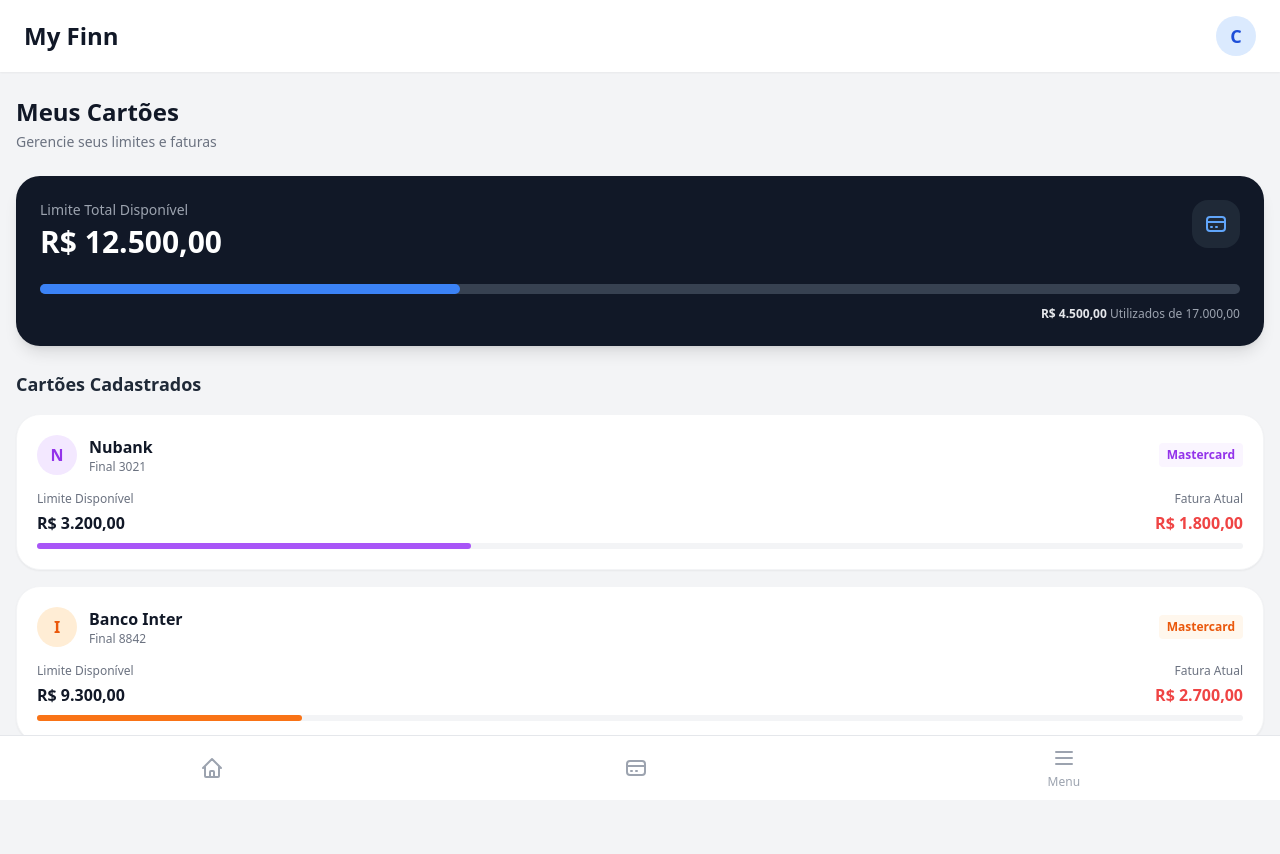
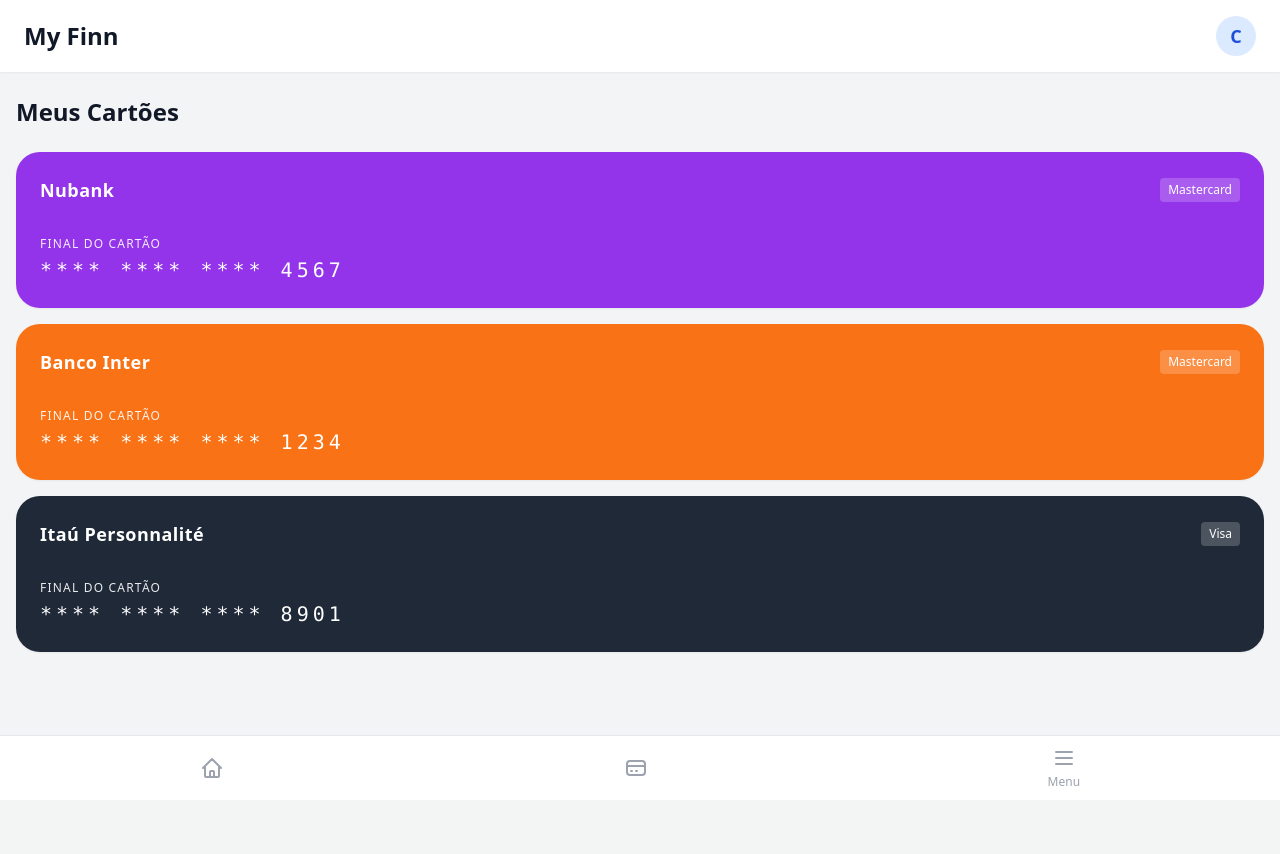
Before and after one commit to cesarcapelli/my-finn, a Flask app: page /cartoes in a window 1280 px wide. After the commit the page ends 786 px from the top, so only its background shows below. Run offline with Flask 3, Linux system fonts and the light colour scheme; some libraries are stand-ins or nearby versions.

Commit message:
feat: cria lista de cartoes no back-end e implementa loop for no front-end

```diff
--- a/app.py
+++ b/app.py
@@ -16,7 +16,14 @@
 
 @app.route('/cartoes')
 def cartoes():
-    return render_template('cartoes.html')
+
+    lista_de_cartoes = [
+        {"nome": "Nubank", "final": "4567", "bandeira": "Mastercard", "cor": "bg-purple-600"},
+        {"nome": "Banco Inter", "final": "1234", "bandeira": "Mastercard", "cor": "bg-orange-500"},
+        {"nome": "Itaú Personnalité", "final": "8901", "bandeira": "Visa", "cor": "bg-gray-800"}
+    ]
+
+    return render_template('cartoes.html', meus_cartoes=lista_de_cartoes)
 
 @app.route('/perfil')
 def perfil():
--- a/templates/cartoes.html
+++ b/templates/cartoes.html
@@ -5,95 +5,23 @@
 
     <header class="mt-2">
         <h2 class="text-2xl font-bold text-gray-900">Meus Cartões</h2>
-        <p class="text-gray-500 text-sm mt-1">Gerencie seus limites e faturas</p>
     </header>
 
-    <section class="bg-gray-900 rounded-3xl p-6 text-white shadow-lg">
-        <div class="flex justify-between items-start mb-6">
+    <section class="flex flex-col gap-4">
+        {% for cartao in meus_cartoes %}
+
+        <div class="{{ cartao.cor }} rounded-3xl p-6 text-white shadow-sm relative overflow-hidden">
+            <div class="flex justify-between items-center mb-8">
+                <span class="font-bold text-lg tracking-wide">{{ cartao.nome }}</span>
+                <span class="text-xs font-medium px-2 py-1 bg-white/20 rounded">{{ cartao.bandeira }}</span>
+            </div>
             <div>
-                <p class="text-gray-400 text-sm font-medium mb-1">Limite Total Disponível</p>
-                <h3 class="text-3xl font-bold">R$ 12.500,00</h3>
-            </div>
-
-            <div class="bg-gray-800 p-3 rounded-2xl">
-                <svg class="w-6 h-6 text-blue-400" fill="none" stroke="currentColor" viewBox="0 0 24 24"><path stroke-linecap="round" stroke-linejoin="round" stroke-width="2" d="M3 10h18M7 15h1m4 0h1m-7 4h12a3 3 0 003-3V8a3 3 0 00-3-3H6a3 3 0 00-3 3v8a3 3 0 003 3z"></path></svg>
+                <p class="text-xs opacity-90 mb-1 font-medium tracking-widest">FINAL DO CARTÃO</p>
+                <p class="text-xl font-mono tracking-[0.2em]">**** **** **** {{ cartao.final }}</p>
             </div>
         </div>
 
-        <div class="w-full bg-gray-700 rounded-full h-2.5">
-            <div class="bg-blue-500 h-2.5 rounded-full" style="width: 35%"></div>
-        </div>
-        <div class="mt-3 text-right">
-            <p class="text-xs text-gray-400"><span class="font-bold text-gray-200">R$ 4.500,00</span> Utilizados de 17.000,00</p>
-        </div>
-    </section>
-
-    <section>
-        <h3 class="text-lg font-bold text-gray-800 mb-4">Cartões Cadastrados</h3>
-
-        <div class="flex flex-col gap-4">
-
-            <div class="bg-white rounded-3xl p-5 shadow-sm border border-gray-100">
-                <div class="flex justify-between items-center mb-4">
-                    <div class="flex items-center gap-3">
-                        <div class="w-10 h-10 rounded-full bg-purple-100 flex items-center justify-center text-purple-600 font-bold">
-                            N
-                        </div>
-                        <div>
-                            <h4 class="font-bold text-gray-900">Nubank</h4>
-                            <p class="text-xs text-gray-500">Final 3021</p>
-                        </div>
-                    </div>
-                    <span class="text-purple-600 bg-purple-50 px-2 py-1 rounded text-xs font-semibold">Mastercard</span>
-                </div>
-
-                <div class="mb-2 flex justify-between items-end">
-                    <div>
-                        <p class="text-xs text-gray-500 mb-1">Limite Disponível</p>
-                        <p class="font-bold text-gray-900"> R$ 3.200,00</p>
-                    </div>
-                    <div class="text-right">
-                        <p class="text-xs text-gray-500 mb-1">Fatura Atual</p>
-                        <p class="font-bold text-red-500">R$ 1.800,00</p>
-                    </div>
-                </div>
-
-                <div class="w-full bg-gray-100 rounded-full h-1.5 mt-2">
-                    <div class="bg-purple-500 h-1.5 rounded-full" style="width: 36%"></div>
-                </div>
-            </div>
-
-            <div class="bg-white rounded-3xl p-5 shadow-sm border border-gray-100">
-                <div class="flex justify-between items-center mb-4">
-                    <div class="flex items-center gap-3">
-                        <div class="w-10 h-10 rounded-full bg-orange-100 flex items-center justify-center text-orange-600 font-bold">
-                            I
-                        </div>
-                        <div>
-                            <h4 class="font-bold text-gray-900">Banco Inter</h4>
-                            <p class="text-xs text-gray-500">Final 8842</p>
-                        </div>
-                    </div>
-                    <span class="text-orange-600 bg-orange-50 px-2 py-1 rounded text-xs font-semibold">Mastercard</span>
-                </div>
-
-                <div class="mb-2 flex justify-between items-end">
-                    <div>
-                        <p class="text-xs text-gray-500 mb-1">Limite Disponível</p>
-                        <p class="font-bold text-gray-900">R$ 9.300,00</p>
-                    </div>
-                    <div class="text-right">
-                        <p class="text-xs text-gray-500 mb-1">Fatura Atual</p>
-                        <p class="font-bold text-red-500">R$ 2.700,00</p>
-                    </div>
-                </div>
-
-                <div class="w-full bg-gray-100 rounded-full h-1.5 mt-2">
-                    <div class="bg-orange-500 h-1.5 rounded-full" style="width: 22%"></div>
-                </div>
-            </div>
-
-        </div>
+        {% endfor %}
     </section>
 
 </div>
```
